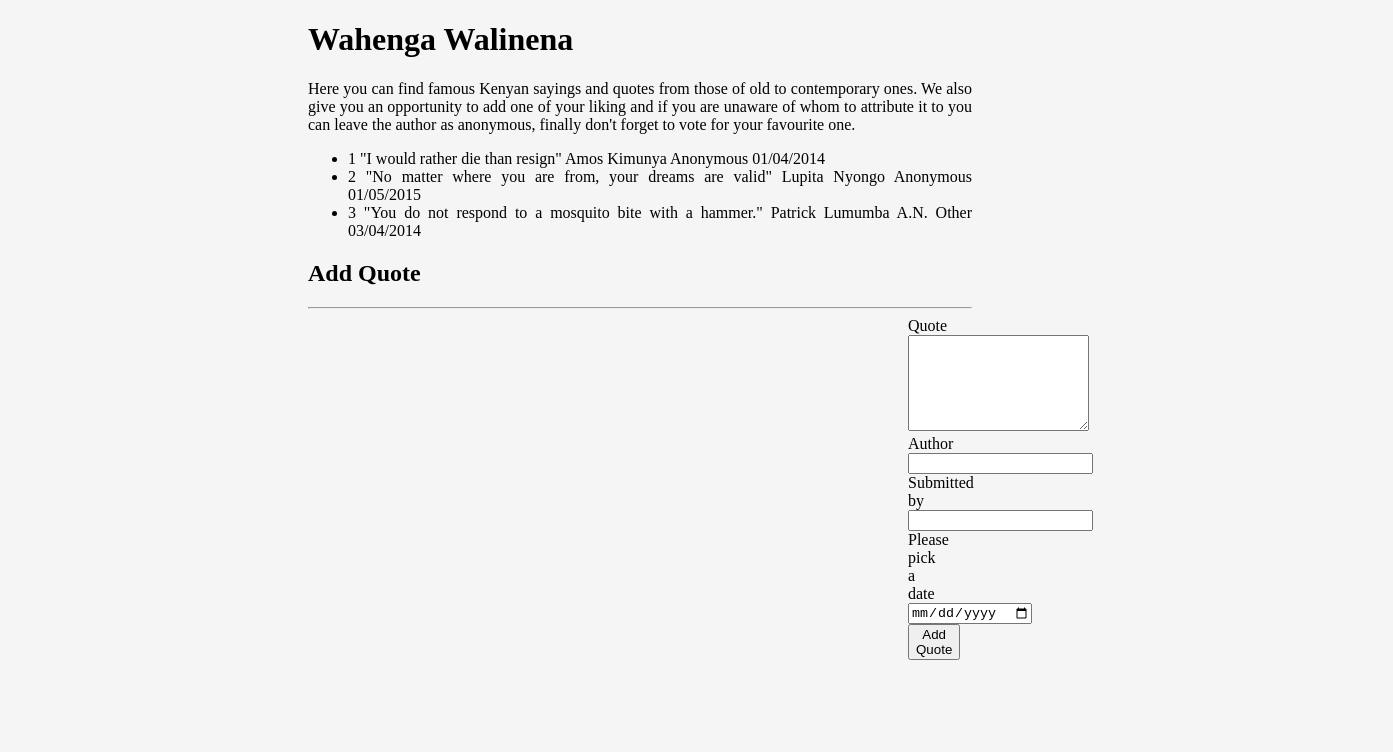
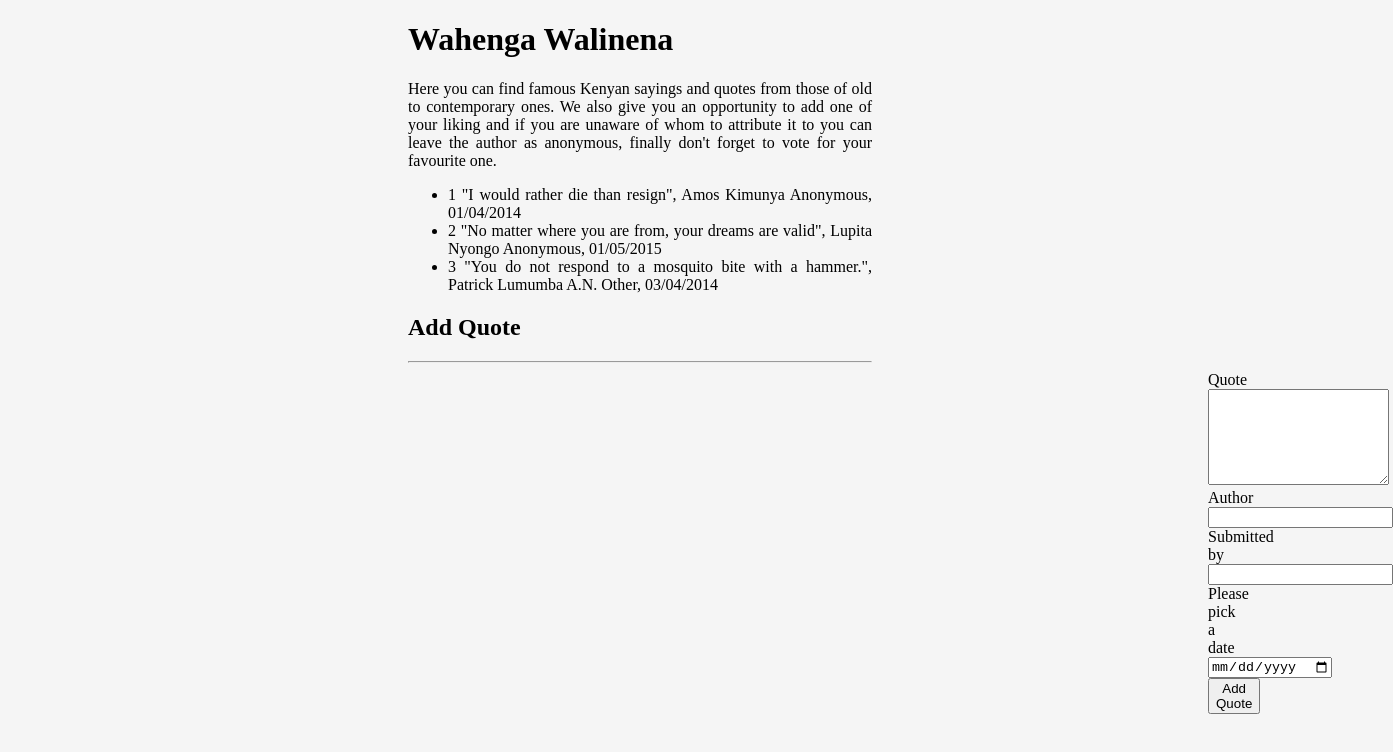
Before and after one commit to ibukamshindi/Angular-Week-1-IP, an Angular app: page / in a window 1280 px wide. Shown: the top 752 px of the page, 1393 px wide, since content can reach past the window. Built offline with nearby package versions, Linux system fonts and the light colour scheme.

Commit message:
add component quote

```diff
--- a/src/app/app.component.html
+++ b/src/app/app.component.html
@@ -7,10 +7,8 @@
         <ul>
           <li *ngFor= 'let quote of quote'>
             {{quote.id}}
-            {{quote.quote}}
-            {{quote.author}}
-            {{quote.submittedby}}
-            {{quote.date}}
+            {{quote.quote}}, {{quote.author}}
+            {{quote.submittedby}}, {{quote.date}}
 
           </li>
         </ul>
--- a/src/app/quote-form/quote-form.component.html
+++ b/src/app/quote-form/quote-form.component.html
@@ -2,21 +2,21 @@
   <h2 class="text-center">Add Quote</h2>
   <hr>
   <form>
-    <div>
+    <div class="new">
       <div class="form-group">
         <label for="quote">Quote</label>
         <textarea class="form-control" id="Quote" rows="6" required></textarea>
       </div>
       <div class="form-group">
         <label for="author">Author</label>
-        <input type="text" required class="form-control" id="author">
+        <input type="text" required class="form-control" id="author" />
       </div>
       <div class="form-group">
-          <label for="complete">Submitted by</label>
-          <input type='name' id="complete" required>
-          <label for="datesubmitted">Please pick a date</label>
-          <input type="date"id='submission'>
-          <button type = submit>Add Quote</button>
+        <label for="complete">Submitted by</label>
+        <input type="name" id="complete" required />
+        <label for="datesubmitted">Please pick a date</label>
+        <input type="date" id="submission" />
+        <button type="submit">Add Quote</button>
       </div>
     </div>
   </form>
--- a/src/app/quote-form/quote-form.component.ts
+++ b/src/app/quote-form/quote-form.component.ts
@@ -1,4 +1,6 @@
 import { Component, OnInit } from '@angular/core';
+import {Quote} from '../quote'
+import { from } from 'rxjs';
 
 @Component({
   selector: 'app-quote-form',
--- /dev/null
+++ b/src/app/quote/quote.component.html
@@ -0,0 +1 @@
+<p>quote works!</p>
--- /dev/null
+++ b/src/app/quote/quote.component.ts
@@ -0,0 +1,15 @@
+import { Component, OnInit } from '@angular/core';
+
+@Component({
+  selector: 'app-quote',
+  templateUrl: './quote.component.html',
+  styleUrls: ['./quote.component.css']
+})
+export class QuoteComponent implements OnInit {
+
+  constructor() { }
+
+  ngOnInit(): void {
+  }
+
+}
--- a/src/styles.css
+++ b/src/styles.css
@@ -3,8 +3,8 @@
   background-color:whitesmoke;
 }
 div {
-  margin-right: 300px;
-  margin-left: 300px;
+  margin-right: 400px;
+  margin-left: 400px;
   margin-top: auto;
   margin-bottom: auto;
   text-align: justify;
```
Also changed, not shown: src/app/app.module.ts (+5 -3 lines), src/app/quote/quote.component.css (added), 1 other file (tests, documents, lock files or other folders).
